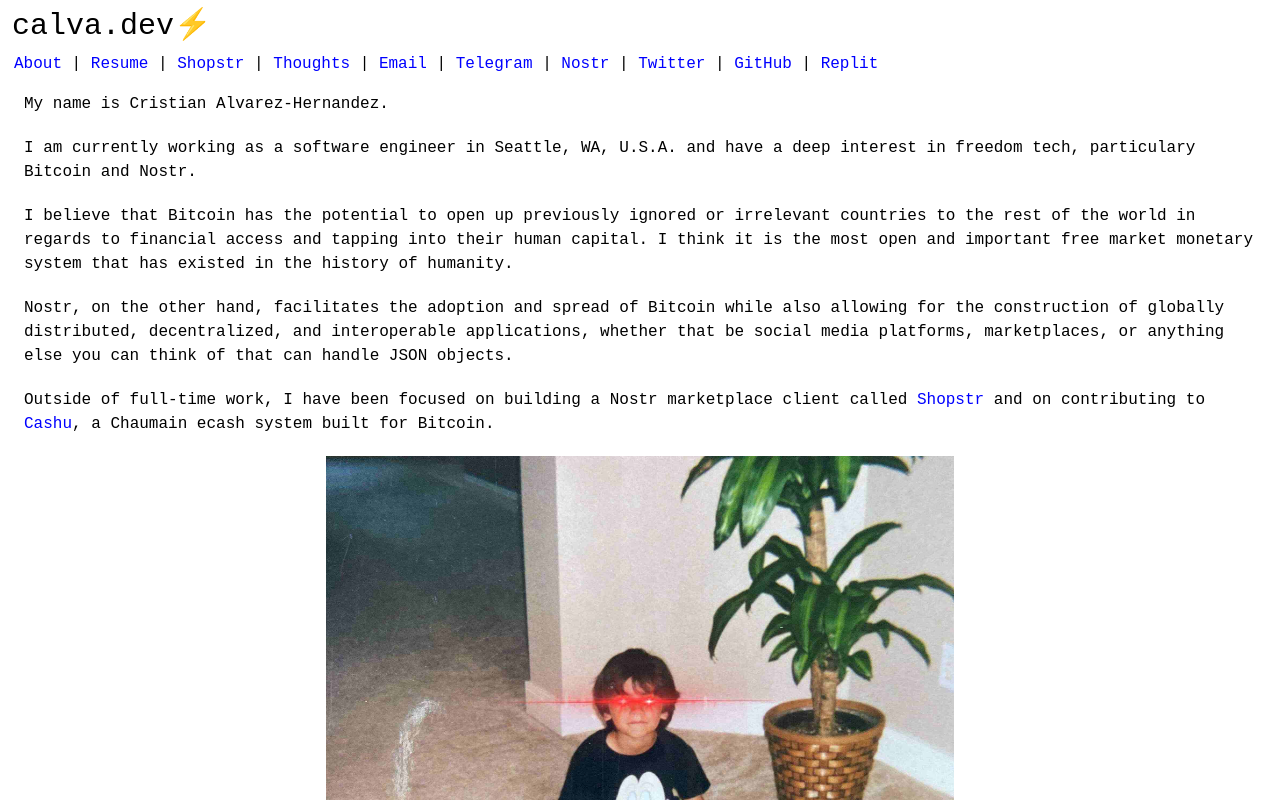
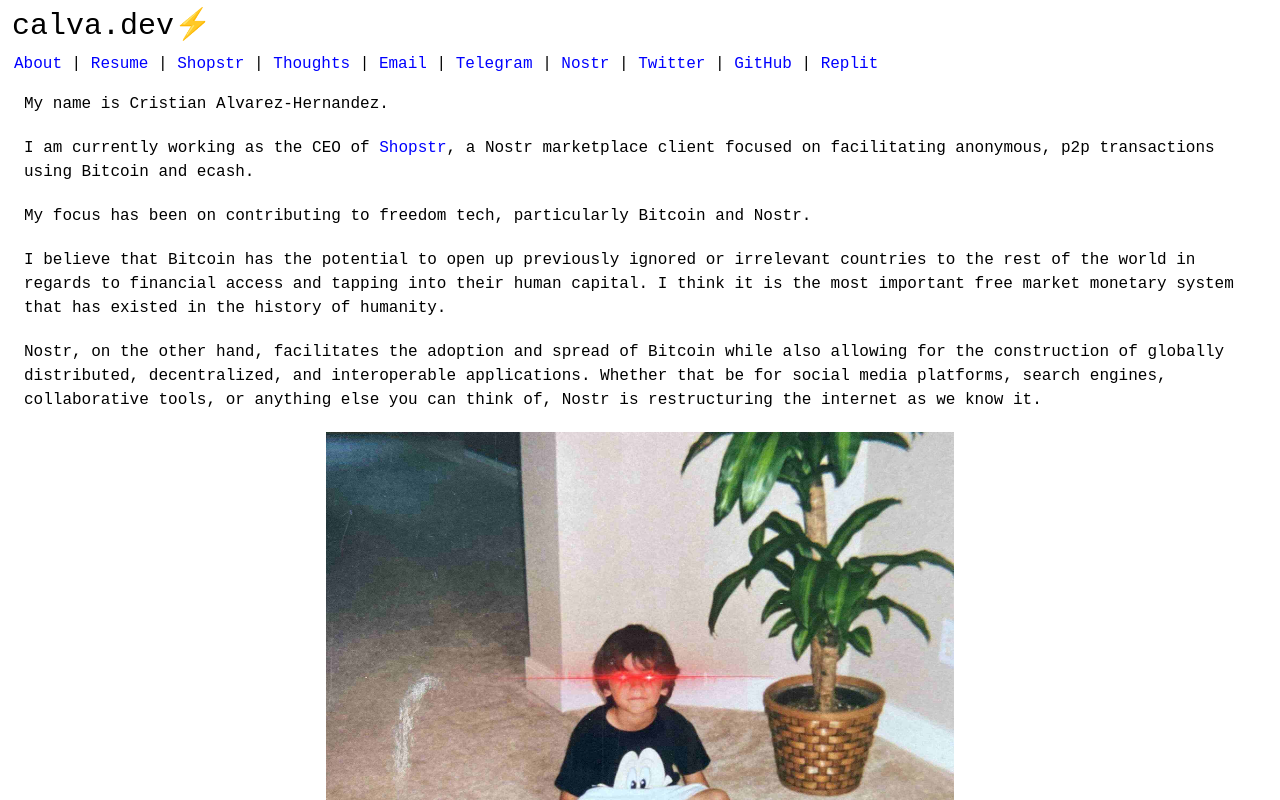
Before and after one commit to calvadev/calva.dev, a Next.js app in the folder src/: page / in a window 1280 px wide. Shown: the top 800 px of the page. Built offline with nearby package versions, Linux system fonts and the light colour scheme.

Commit message:
Updated "About" section

```diff
--- a/src/pages/index.tsx
+++ b/src/pages/index.tsx
@@ -5,29 +5,29 @@ export default function About() {
     <div className="w-full h-full p-3">
       <p className="py-1 px-3 mb-3">My name is Cristian Alvarez-Hernandez.</p>
       <p className="py-1 px-3 mb-3">
-        I am currently working as a software engineer in Seattle, WA, U.S.A. and
-        have a deep interest in freedom tech, particulary Bitcoin and Nostr.
+        I am currently working as the CEO of{" "}
+        <Link href="https://shopstr.store/">Shopstr</Link>, a Nostr marketplace
+        client focused on facilitating anonymous, p2p transactions using Bitcoin
+        and ecash.
+      </p>
+      <p className="py-1 px-3 mb-3">
+        My focus has been on contributing to freedom tech, particularly Bitcoin
+        and Nostr.
       </p>
       <p className="py-1 px-3 mb-3">
         I believe that Bitcoin has the potential to open up previously ignored
         or irrelevant countries to the rest of the world in regards to financial
-        access and tapping into their human capital. I think it is the most open
-        and important free market monetary system that has existed in the
-        history of humanity.
+        access and tapping into their human capital. I think it is the most
+        important free market monetary system that has existed in the history of
+        humanity.
       </p>
       <p className="py-1 px-3 mb-3">
         Nostr, on the other hand, facilitates the adoption and spread of Bitcoin
         while also allowing for the construction of globally distributed,
-        decentralized, and interoperable applications, whether that be social
-        media platforms, marketplaces, or anything else you can think of that
-        can handle JSON objects.
-      </p>
-      <p className="py-1 px-3 mb-3">
-        Outside of full-time work, I have been focused on building a Nostr
-        marketplace client called{" "}
-        <Link href="https://shopstr.store/">Shopstr</Link> and on contributing
-        to <Link href="https://cashu.space/">Cashu</Link>, a Chaumain ecash
-        system built for Bitcoin.
+        decentralized, and interoperable applications. Whether that be for
+        social media platforms, search engines, collaborative tools, or anything
+        else you can think of, Nostr is restructuring the internet as we know
+        it.
       </p>
       <div className="w-1/2 mx-auto my-4">
         <img alt="" src="/calvadev.jpg" />
@@ -40,9 +40,7 @@ export default function About() {
             U.S.A.
           </li>
           <li>- I know English, Spanish, and have been learning Portuguese</li>
-          <li>
-            - I have been to 15 countries across 3 continents
-          </li>
+          <li>- I have been to 15 countries across 3 continents</li>
           <li>
             - My favorite books are Zero to One, Great Expectations, Animal
             Farm, The Network State, and The Creative Act
```
Also changed, not shown: 1 other file (tests, documents, lock files or other folders).
